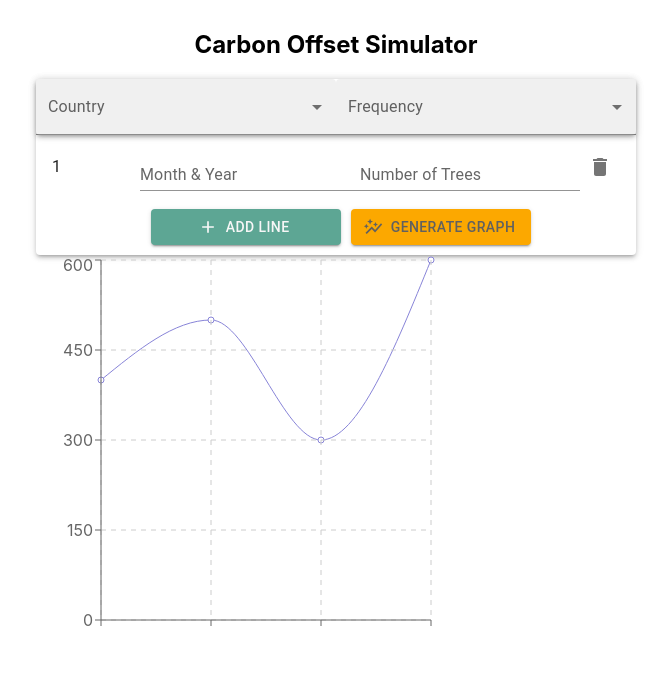
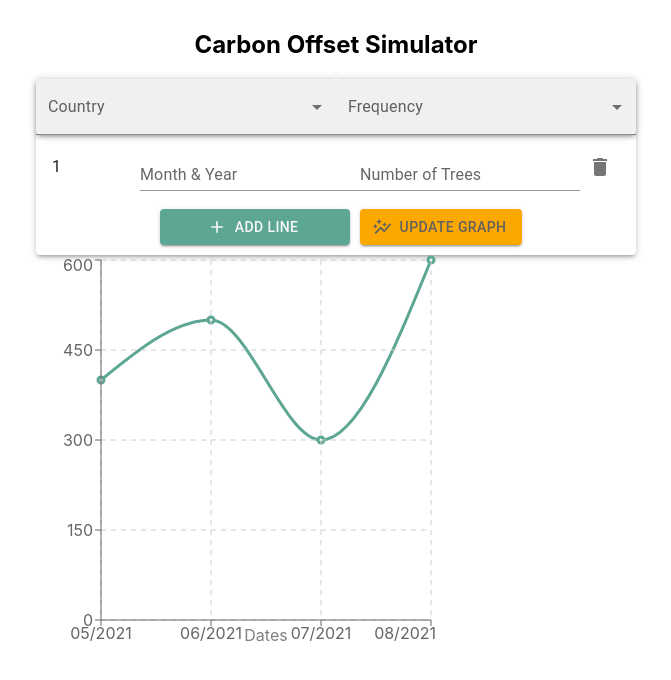
Before and after one commit to TrisRosco/s2z, a React (Create React App) app in the folder s2z/: page / in a window 1280 px wide. Shown: the top 680 px of the page, without its empty margins (304-975 px from the left). Built offline with nearby package versions, Linux system fonts and the light colour scheme.

Commit message:
Graph plots dynamically now

```diff
--- a/s2z/src/Components/Graph/index.js
+++ b/s2z/src/Components/Graph/index.js
@@ -1,18 +1,16 @@
 import { LineChart, Line, CartesianGrid, XAxis, YAxis } from "recharts";
 
 const Graph = (data) => {
+  console.log("real data", data.data);
 
-    console.log("real data", data.data);
-
-return(
+  return (
     <LineChart width={400} height={400} data={data.data}>
-      <Line type="monotone" dataKey="trees" stroke="#8884d8" />
+      <Line type="monotone" dataKey="trees" stroke="#5da694" strokeWidth={3} />
       <CartesianGrid stroke="#ccc" strokeDasharray="5 5" />
-      <XAxis dataKey="data" />
-      <YAxis />
+      <XAxis dataKey="date" label="Dates" />
+      <YAxis  />
     </LineChart>
-
-);
-}
+  );
+};
 
 export default Graph;
--- a/s2z/src/Components/ParamInput/index.js
+++ b/s2z/src/Components/ParamInput/index.js
@@ -19,6 +19,7 @@ import AddIcon from "@mui/icons-material/Add";
 import { DateField } from "@mui/x-date-pickers/DateField";
 import { LocalizationProvider } from "@mui/x-date-pickers/LocalizationProvider";
 import { AdapterDayjs } from "@mui/x-date-pickers/AdapterDayjs";
+import utc from 'dayjs/plugin/utc'
 import AutoGraphIcon from "@mui/icons-material/AutoGraph";
 import Graph from "../Graph";
 
@@ -36,8 +37,20 @@ function ParamInput() {
   ]);
 
   // set data to whatever is passed in from the input fields
-  const handleSetData = (data) => {
-    setData(data);
+  const processData = () => {
+    const newData = [];
+    lines.forEach((line) => {
+      if (line.monthYear && line.numTrees) {
+        const month = line.monthYear;
+        const year = line.monthYear;
+        const date = `${month}/${year}`;
+        const trees = line.numTrees;
+        newData.push({ date, trees });
+        console.log(date, trees);
+      }
+    });
+
+    setData(newData);
   };
 
   const handleAddLine = () => {
@@ -131,9 +144,9 @@ function ParamInput() {
           color="secondary"
           startIcon={<AutoGraphIcon />}
           variant="contained"
-          onClick={() => console.log("Generating graph")} //
+          onClick={processData}
         >
-          <span>Generate Graph</span>
+          <span>Update Graph</span>
         </Button>
       </Paper>
       <Graph data={data} />
```
Lines whose indentation alone changed are shown as unchanged.
